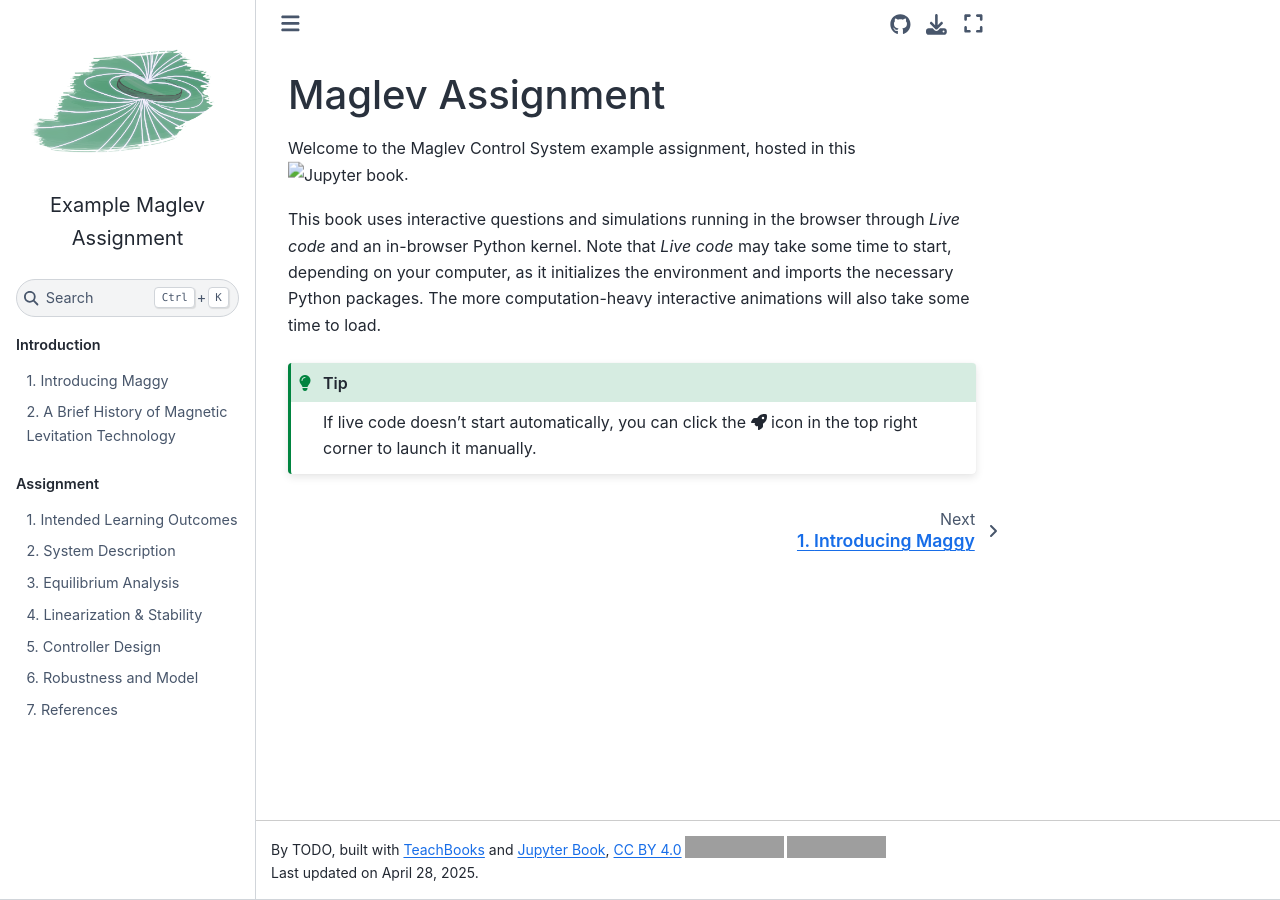
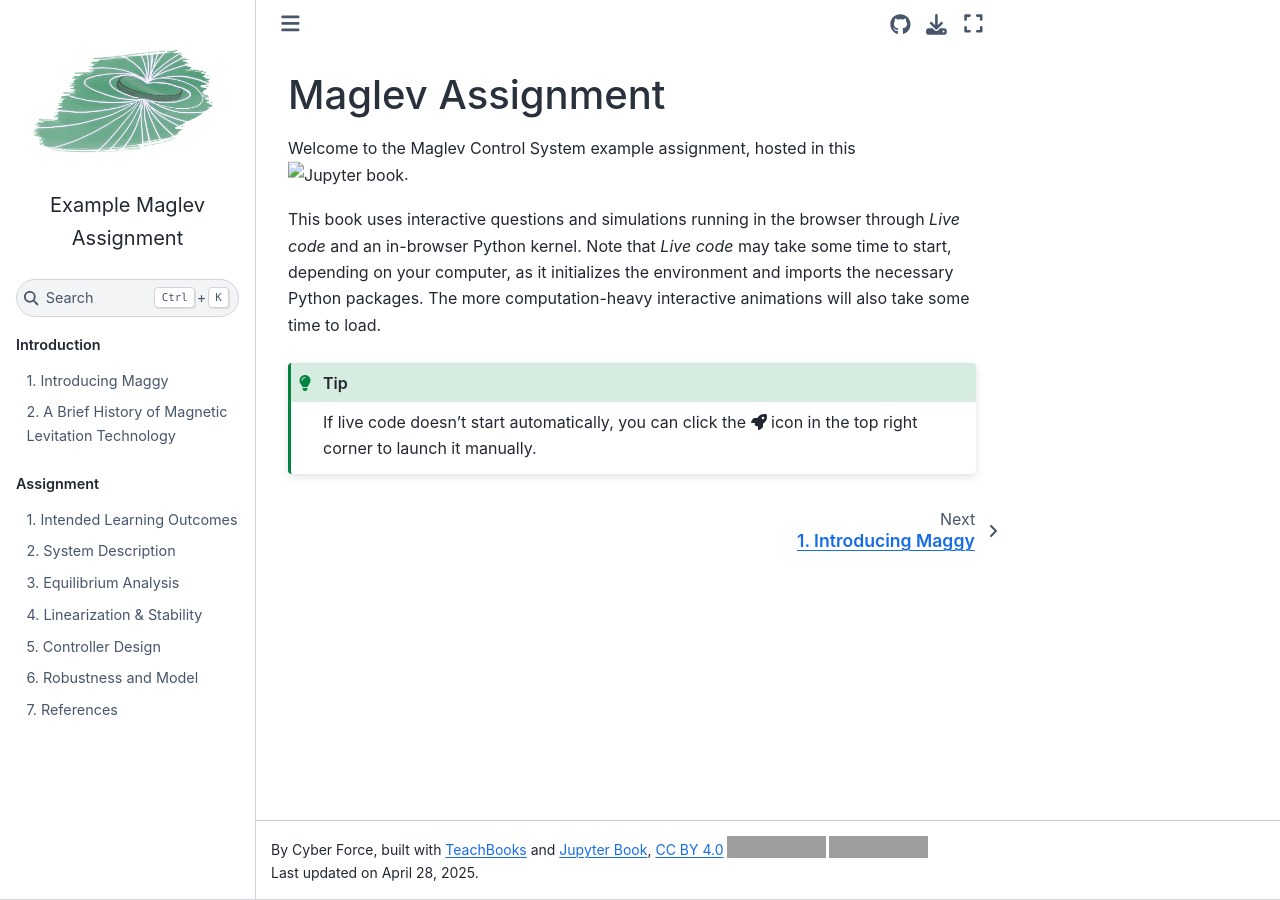
Before and after one commit to ForceoftheCyber/CyberBook, a Jupyter Book: the page built from book/intro.md, in a window 1280 px wide. Built offline with Jupyter Book 1.0.4 settings and Sphinx 7.4.7 and the Sphinx Book theme 1.1.4, drawn with Linux system fonts in a browser that asks for light colours; a script that is not in the unit is left out; comment, search, counter and statistics services are not loaded; grey boxes are pictures that could not be loaded.

Commit message:
chore: add author

```diff
--- a/book/_config.yml
+++ b/book/_config.yml
@@ -1,5 +1,5 @@
 Title: Example Maglev Assignment
-author: TODO, built with <a href="https://teachbooks.io">TeachBooks</a> and <a href="https://jupyterbook.org/">Jupyter Book</a>, <a href="https://creativecommons.org/licenses/by/4.0/" target="_blank" rel="license noopener noreferrer"">CC BY 4.0<img style="height:22px!important;margin-left:3px;vertical-align:text-bottom;" src="https://mirrors.creativecommons.org/presskit/icons/cc.svg" alt=""><img style="height:22px!important;margin-left:3px;vertical-align:text-bottom;" src="https://mirrors.creativecommons.org/presskit/icons/by.svg" alt=""></a> #add your own name here
+author: Cyber Force, built with <a href="https://teachbooks.io">TeachBooks</a> and <a href="https://jupyterbook.org/">Jupyter Book</a>, <a href="https://creativecommons.org/licenses/by/4.0/" target="_blank" rel="license noopener noreferrer"">CC BY 4.0<img style="height:22px!important;margin-left:3px;vertical-align:text-bottom;" src="https://mirrors.creativecommons.org/presskit/icons/cc.svg" alt=""><img style="height:22px!important;margin-left:3px;vertical-align:text-bottom;" src="https://mirrors.creativecommons.org/presskit/icons/by.svg" alt=""></a> #add your own name here
 
 execute:
   execute_notebooks: "off"
```
Also changed, not shown: 1 other file.
